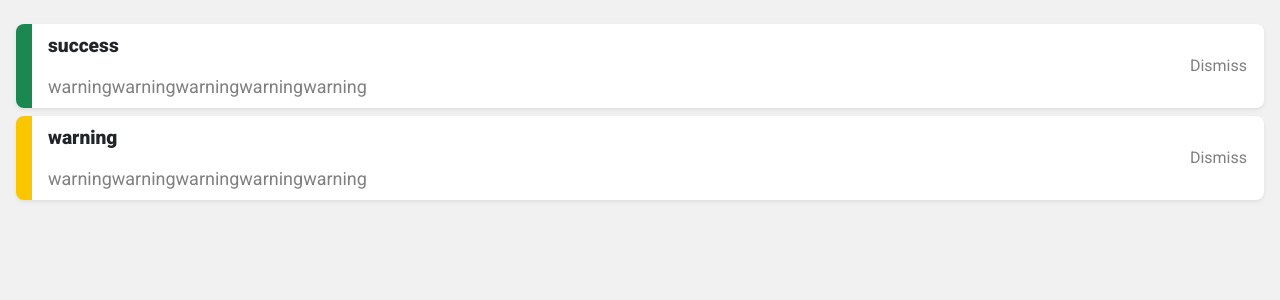
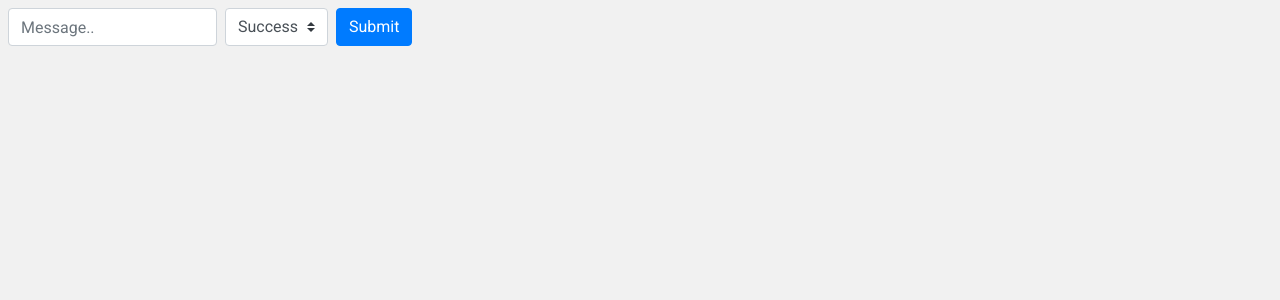
Before and after one commit to Codesigne/selekt, a React (Create React App) app: page / in a window 1280 px wide. Shown: the top 300 px of the page. Built offline with nearby package versions, Linux system fonts and the light colour scheme.

Commit message:
Done without redux

```diff
--- a/src/App.js
+++ b/src/App.js
@@ -2,13 +2,66 @@
 import './App.scss';
 
 import List from './components/List'
+import Header from './components/Header'
 
-function App() {
-  return (
-    <div className="p-3">
-      <List></List>
-    </div>
-  );
+class App extends React.Component {
+  constructor(props) {
+    super(props)
+    this.state = {
+      msg: "",
+      status: "success",
+      list: []
+    }
+    this.handleInputChange = this.handleInputChange.bind(this);
+    this.addItem = this.addItem.bind(this);
+    this.removeListItem = this.removeListItem.bind(this);
+  }
+
+  handleInputChange(event) {
+    const { value, name } = event.target
+    this.setState((state) => ({
+      [name]: value
+    }))
+  }
+  clearInput(state) {
+    this.setState(
+      state => ({
+        msg: ""
+      })
+    )
+  }
+  addItem(event) {
+    event.preventDefault();
+    (this.state.msg !== "") &&
+      (this.setState(state => {
+        let { msg, status, list } = state;
+        return { list: [...list, { id: Date.now(), msg, status }] }
+      }, this.clearInput
+      ))
+  }
+  removeListItem(event) {
+    let id = parseInt(event.target.dataset.itemkey)
+    this.setState(state => ({
+      list: this.state.list.filter(item => {
+        return item.id !== id
+      })
+    }))
+  }
+  render() {
+    return (
+      <>
+        <Header
+          handleinputchange={this.handleInputChange}
+          additem={this.addItem}
+          msg={this.state.msg}
+          status={this.state.status}
+        ></Header>
+        <div className="p-2">
+          <List list={this.state.list} removeListItem={this.removeListItem}></List>
+        </div>
+      </>
+    );
+  }
 }
 
 export default App;
--- /dev/null
+++ b/src/components/Header.js
@@ -0,0 +1,46 @@
+import React from 'react';
+
+class Header extends React.Component {
+    constructor(props) {
+        super(props)
+        this.handleinputchange = this.handleinputchange.bind(this)
+        this.additem = this.additem.bind(this)
+    }
+    handleinputchange(event) {
+        this.props.handleinputchange(event)
+    }
+    additem(event) {
+        this.props.additem(event)
+    }
+    render() {
+        return (
+            <form className="form-inline p-2"  onSubmit={this.additem}>
+                <label className="sr-only" htmlFor="inlineFormInputName2">Name</label>
+                <input onChange={this.handleinputchange}
+                    type="text"
+                    className="form-control mb-2 mr-sm-2"
+                    id="inlineFormInputName2"
+                    name="msg"
+                    value={this.props.msg}
+                    placeholder="Message.." />
+                <label className="sr-only" htmlFor="inlineFormInputGroupUsername2">Username</label>
+                <select
+                    onChange={this.handleinputchange}
+                    className="custom-select mb-2 mr-sm-2"
+                    id="inlineFormCustomSelectPref"
+                    name="status"
+                    value={this.props.status}
+                >
+                    <option value="success">Success</option>
+                    <option value="warning">Warning</option>
+                    <option value="error">Error</option>
+                </select>
+                <button
+                    type="submit"
+                    className="btn btn-primary mb-2">Submit</button>
+            </form>
+        );
+    }
+}
+
+export default Header;
--- a/src/components/List.js
+++ b/src/components/List.js
@@ -5,36 +5,39 @@
     constructor(props) {
         super(props)
         this.state = {
-            list: [
-                {
-                    id: 1,
-                    status: "success",
-                    msg: "warningwarningwarningwarningwarning",
-                },
-                {
-                    id: 2,
-                    status: "warning",
-                    msg: "warningwarningwarningwarningwarning",
-                }
-            ]
+            // list: [ ...this.props.list
+            //     // {
+            //     //     id: 1,
+            //     //     status: "success",
+            //     //     msg: "listwarningwarningwarningwarningwarning",
+            //     // },
+            //     // {
+            //     //     id: 2,
+            //     //     status: "warning",
+            //     //     msg: "warningwarningwarningwarningwarning",
+            //     // }
+            // ]
         }
-        this.removeListItem = this.removeListItem.bind(this)
+        // this.removeListItem = this.removeListItem.bind(this)
     }
+
+    // removeListItem(event) {
+    //     let id = parseInt(event.target.dataset.itemkey)
+    //     this.setState(state => ({
+    //         ...state,
+    //         list: this.state.list.filter(item => {
+    //             return item.id !== id
+    //         })
+    //     }))
+    // }
     renderListItems() {
-        return this.state.list
-            .map(item => <ListItem
-                {...item}
-                key={item.id}
-                removeListItem={this.removeListItem}></ListItem>);
-    }
-    removeListItem(event) {
-        let id = parseInt(event.target.dataset.itemkey)
-        this.setState(state => ({
-            ...state,
-            list: this.state.list.filter(item => {
-                return item.id !== id
-            })
-        }))
+        console.log(this.props);
+        // return this.state.list.map(item => <ListItem
+        return this.props.list.map(item => <ListItem
+            {...item}
+            key={item.id}
+            removeListItem={this.props.removeListItem}
+        ></ListItem>);
     }
     render() {
         return (
```
